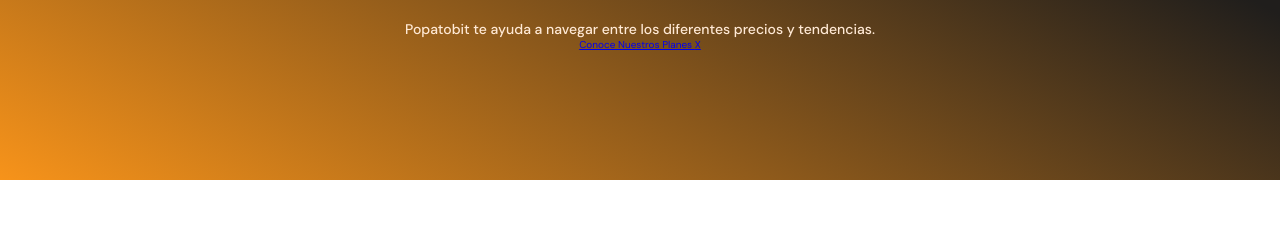
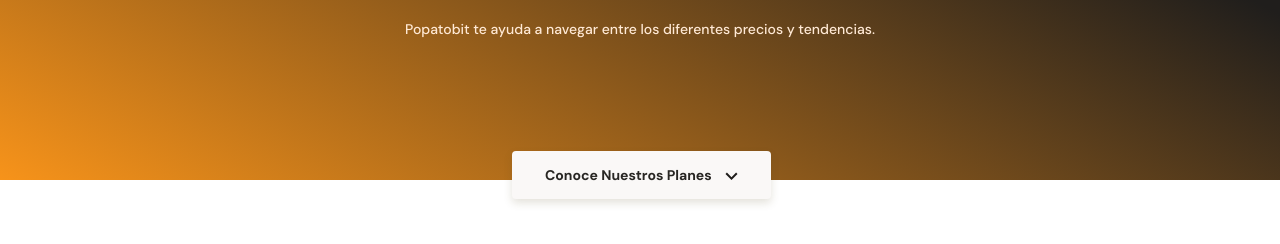
Before and after one commit to Juanstor/PotatoBit, a plain HTML site: page index.html in a window 1280 px wide. Shown: the part 154-398 px from the top of the page. Drawn offline with Linux system fonts and the light colour scheme.

Commit message:
header complete, with bouttom

```diff
--- a/css/main.css
+++ b/css/main.css
@@ -72,4 +72,31 @@ header img {
     font-weight: 500;
     line-height: 1.8rem;
     color: var(--soft-orange);
-    }
+}
+
+.header--title-container .header--buttom {
+    position: absolute;
+    left: calc(50% - 128px);
+    display: block;
+    width: 229px;
+    height: auto; /* MIRAR! YA QUE DEBE SER DE 48PX */
+    top: 270px;
+    margin-top: 35px;
+    padding: 15px;
+    border: none;
+    border-radius: 4px;
+    font-weight: 700;
+    font-size: 1.4rem;
+    line-height: 1.8rem;
+    text-decoration: none;
+    color: var(--black);
+    box-shadow: 0px 4px 8px rgba(89, 73, 30, 0.16);
+    background-color: var(--off-white);
+}
+.header--buttom span {
+    display: inline-block;
+    width: 13px;
+    height: 8px;
+    margin-left: 10px;
+    background-image: url(/assets/icons/down-arrow.svg);
+}
--- a/index.html
+++ b/index.html
@@ -16,7 +16,7 @@
         <div class="header--title-container" >
             <h1>La próxima revolución en el intercambio de criptomonedas.</h1>
             <p>Popatobit te ayuda a navegar entre los diferentes precios y tendencias.</p>
-            <a class="header--buttom" href="/">Conoce Nuestros Planes <span>X</span></a>
+            <a class="header--buttom" href="/">Conoce Nuestros Planes <span></span></a>
         </div>
 
     </header>
```
